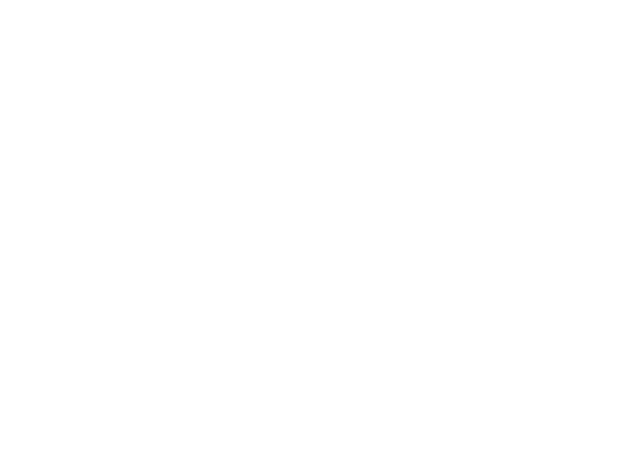
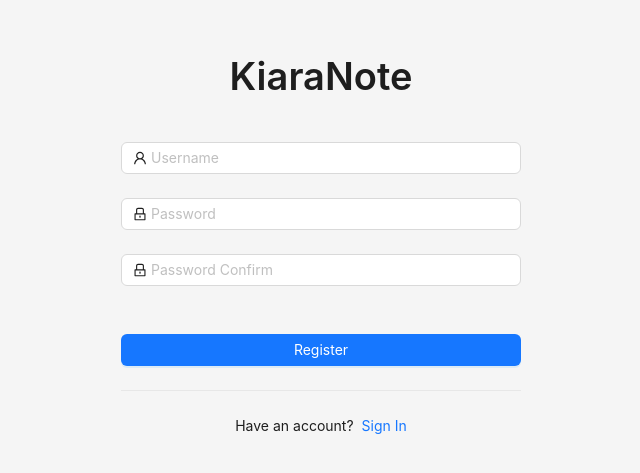
Before and after one commit to bbconfhq/kiaranote, a React (Vite) app in the folder web/: page /register in a window 1280 px wide. Before the commit this address had no page. Shown: the part 135-608 px from the top of the page, without its empty margins (319-959 px from the left). Built offline with nearby package versions, Linux system fonts and the light colour scheme.

Commit message:
feat: 로그인 및 회원가입 페이지 레이아웃 구현

```diff
--- a/web/src/components/admin-layout.tsx
+++ b/web/src/components/admin-layout.tsx
@@ -1,7 +1,7 @@
 import {
   UserOutlined,
 } from '@ant-design/icons';
-import {Layout as AntdLayout, Menu, MenuProps} from 'antd';
+import {Layout, Menu, MenuProps} from 'antd';
 import React from 'react';
 import {Link, Outlet} from 'react-router-dom';
 
@@ -26,21 +26,21 @@
   ]),
 ];
 const AdminLayout = () => {
-  const { Content, Sider } = AntdLayout;
+  const { Content, Sider } = Layout;
 
   return (
-    <AntdLayout style={{ minHeight: '100vh' }}>
+    <Layout style={{ minHeight: '100vh' }}>
       <Sider theme={'light'} collapsed={false}>
         <Menu style={{padding: '8px 4px'}} theme='light' defaultSelectedKeys={['user-list']} mode='inline' openKeys={['user-mgmt']} items={items} />
       </Sider>
-      <AntdLayout className='site-layout'>
+      <Layout className='site-layout'>
         <Content style={{ margin: '0 16px' }}>
           <div style={{ paddingTop: 24, paddingBottom: 24, minHeight: 360 }}>
             <Outlet />
           </div>
         </Content>
-      </AntdLayout>
-    </AntdLayout>
+      </Layout>
+    </Layout>
   );
 };
 
--- /dev/null
+++ b/web/src/components/auth-layout.tsx
@@ -0,0 +1,34 @@
+import {Layout, Typography} from 'antd';
+import React from 'react';
+import {Outlet} from 'react-router-dom';
+
+const AuthLayout = () => {
+  const { Content } = Layout;
+  const { Title } = Typography;
+
+  const ContentStyle: React.CSSProperties = {
+    height: '100vh',
+    width: '100%',
+    display: 'flex',
+    justifyContent: 'center',
+    alignItems: 'center',
+    alignSelf: 'center',
+    flexDirection: 'column',
+    minWidth: '320px',
+    maxWidth: '400px',
+  };
+
+  return (
+    <Layout style={{ minHeight: '100vh' }}>
+      <Content style={{...ContentStyle}}>
+        <Title level={1}>KiaraNote</Title>
+
+        <div style={{ paddingTop: 24, paddingBottom: 24, minHeight: 360, width: '100%', }}>
+          <Outlet />
+        </div>
+      </Content>
+    </Layout>
+  );
+};
+
+export default AuthLayout;
--- a/web/src/main.tsx
+++ b/web/src/main.tsx
@@ -8,9 +8,12 @@
 
 import './index.css';
 import AdminLayout from './components/admin-layout';
+import AuthLayout from './components/auth-layout';
 import AdminUserEditPage from './pages/admin/user-edit';
 import AdminUserListPage from './pages/admin/user-list';
 import AdminUserWaitingListPage from './pages/admin/user-waiting';
+import RegisterPage from './pages/register';
+import SignInPage from './pages/sign-in';
 
 // <RouterProvider router={router} />
 
@@ -24,6 +27,10 @@
           <Route path={'/admin/users/waiting'} element={<AdminUserWaitingListPage />} />
           <Route path={'/admin/users/:id'} element={<AdminUserEditPage />} />
         </Route>
+        <Route element={<AuthLayout />}>
+          <Route path={'/sign-in'} element={<SignInPage />} />
+          <Route path={'/register'} element={<RegisterPage />} />
+        </Route>
       </Routes>
     </BrowserRouter>
   </React.StrictMode>
--- /dev/null
+++ b/web/src/pages/register.tsx
@@ -0,0 +1,106 @@
+import {UserOutlined, LockOutlined} from '@ant-design/icons';
+import {Button, Divider, Form, Input, Space, Typography} from 'antd';
+import React from 'react';
+import {Link} from 'react-router-dom';
+
+const RegisterPage = () => {
+  const [form] = Form.useForm();
+  const { Text, Link: AntdLink } = Typography;
+
+  const onFinish = (values: any) => {
+    console.log('Success:', values);
+  };
+
+  const onFinishFailed = (errorInfo: any) => {
+    console.log('Failed:', errorInfo);
+  };
+
+  return (
+    <Form
+      form={form}
+      name='login'
+      onFinish={onFinish}
+      onFinishFailed={onFinishFailed}
+      autoComplete='off'
+    >
+      <Form.Item
+        name={'username'}
+        rules={[
+          {
+            required: true,
+            message: 'Please Input your Username'
+          }
+        ]}
+      >
+        <Input
+          prefix={<UserOutlined className={'site-form-item-icon'} />}
+          placeholder={'Username'}
+        />
+      </Form.Item>
+
+      <Form.Item
+        name='password'
+        rules={[
+          {
+            required: true,
+            message: 'Please input your password'
+          }
+        ]}
+      >
+        <Input
+          prefix={<LockOutlined className={'site-form-item-icon'} />}
+          type={'password'}
+          placeholder={'Password'}
+        />
+      </Form.Item>
+
+      <Form.Item
+        name='confirm'
+        dependencies={['password']}
+        hasFeedback
+        rules={[
+          {
+            required: true,
+            message: 'Please confirm your password',
+          },
+          ({ getFieldValue }) => ({
+            validator(_, value) {
+              if (!value || getFieldValue('password') === value) {
+                return Promise.resolve();
+              }
+              return Promise.reject(new Error('The two passwords that you entered do not match'));
+            },
+          }),
+        ]}
+      >
+        <Input
+          prefix={<LockOutlined className={'site-form-item-icon'} />}
+          type={'password'}
+          placeholder={'Password Confirm'}
+        />
+      </Form.Item>
+
+      <Form.Item>
+        <Button
+          type={'primary'}
+          htmlType={'submit'}
+          className={'login-form-button'}
+          style={{ marginTop: '1.5rem' }}
+          block
+        >
+          Register
+        </Button>
+      </Form.Item>
+
+      <Divider/>
+      <Space style={{width: '100%', justifyContent: 'center'}} size={'small'}>
+        <Text>Have an account?</Text>
+        <Link to={'/sign-in'}>
+          <AntdLink>Sign In</AntdLink>
+        </Link>
+      </Space>
+    </Form>
+  );
+};
+
+export default RegisterPage;
--- /dev/null
+++ b/web/src/pages/sign-in.tsx
@@ -0,0 +1,80 @@
+import {UserOutlined, LockOutlined} from '@ant-design/icons';
+import {Button, Divider, Form, Input, Space, Typography} from 'antd';
+import React from 'react';
+import {Link} from 'react-router-dom';
+
+const SignInPage = () => {
+  const [form] = Form.useForm();
+  const { Text, Link: AntdLink } = Typography;
+
+  const onFinish = (values: any) => {
+    console.log('Success:', values);
+  };
+
+  const onFinishFailed = (errorInfo: any) => {
+    console.log('Failed:', errorInfo);
+  };
+
+  return (
+    <Form
+      form={form}
+      name='login'
+      onFinish={onFinish}
+      onFinishFailed={onFinishFailed}
+      autoComplete='off'
+    >
+      <Form.Item
+        name={'username'}
+        rules={[
+          {
+            required: true,
+            message: 'Please Input your Username'
+          }
+        ]}
+      >
+        <Input
+          prefix={<UserOutlined className={'site-form-item-icon'} />}
+          placeholder={'Username'}
+        />
+      </Form.Item>
+
+      <Form.Item
+        name='password'
+        rules={[
+          {
+            required: true,
+            message: 'Please input your password'
+          }
+        ]}
+      >
+        <Input
+          prefix={<LockOutlined className={'site-form-item-icon'} />}
+          type={'password'}
+          placeholder={'Password'}
+        />
+      </Form.Item>
+
+      <Form.Item>
+        <Button
+          type={'primary'}
+          htmlType={'submit'}
+          className={'login-form-button'}
+          style={{ marginTop: '1.5rem' }}
+          block
+        >
+          Sign In
+        </Button>
+      </Form.Item>
+
+      <Divider/>
+      <Space style={{width: '100%', justifyContent: 'center'}} size={'small'}>
+        <Text>Don't have an account?</Text>
+        <Link to={'/register'}>
+          <AntdLink>Sign Up</AntdLink>
+        </Link>
+      </Space>
+    </Form>
+  );
+};
+
+export default SignInPage;
```
Also changed, not shown: web/src/App.tsx (deleted, +0 -7 lines), web/src/App.css (added).
